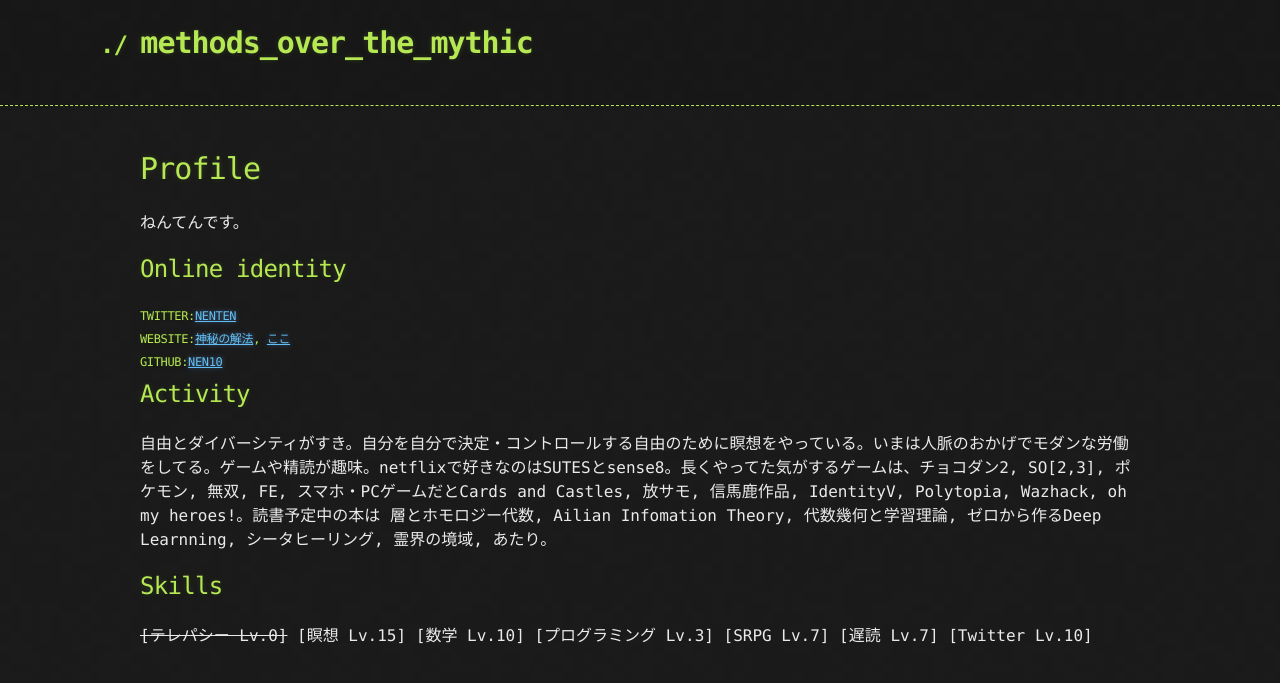
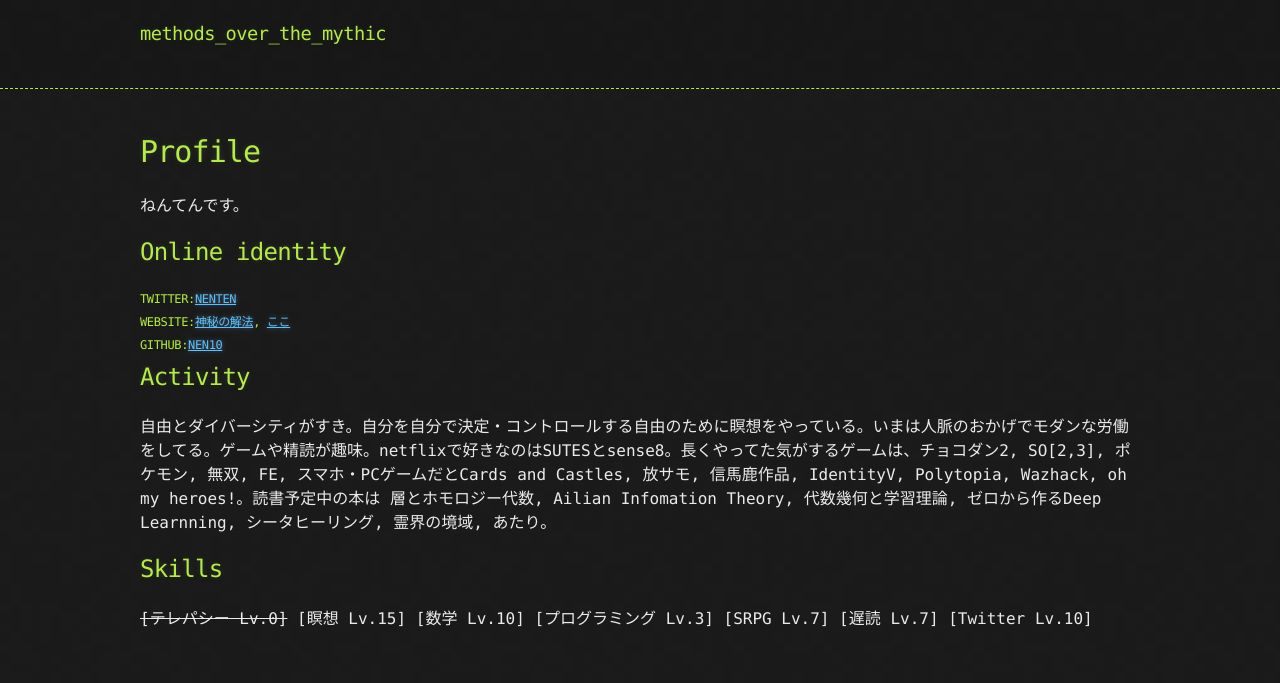
Before and after one commit to nen10/nen10.github.io, a Jekyll site: the page built from methods_over_the_mythic/profile.md, in a window 1280 px wide. Shown: the top 683 px of the page. Built offline with Jekyll 4.4.1, drawn with Linux system fonts in a browser that asks for light colours; our own code applies the rules of GitHub Pages for plain Markdown files.

Commit message:
resize header

```diff
--- a/_layouts/default.html
+++ b/_layouts/default.html
@@ -26,7 +26,7 @@
     <header>
       <div class="container">
         <a id="a-title" href="{{ '/methods_over_the_mythic' | relative_url }}">
-          <h1>{{ site.title | default: 'methods_over_the_mythic' }}</h1>
+          <h3>{{ site.title | default: 'methods_over_the_mythic' }}</h3>
         </a>
 
         <section id="downloads">
```
